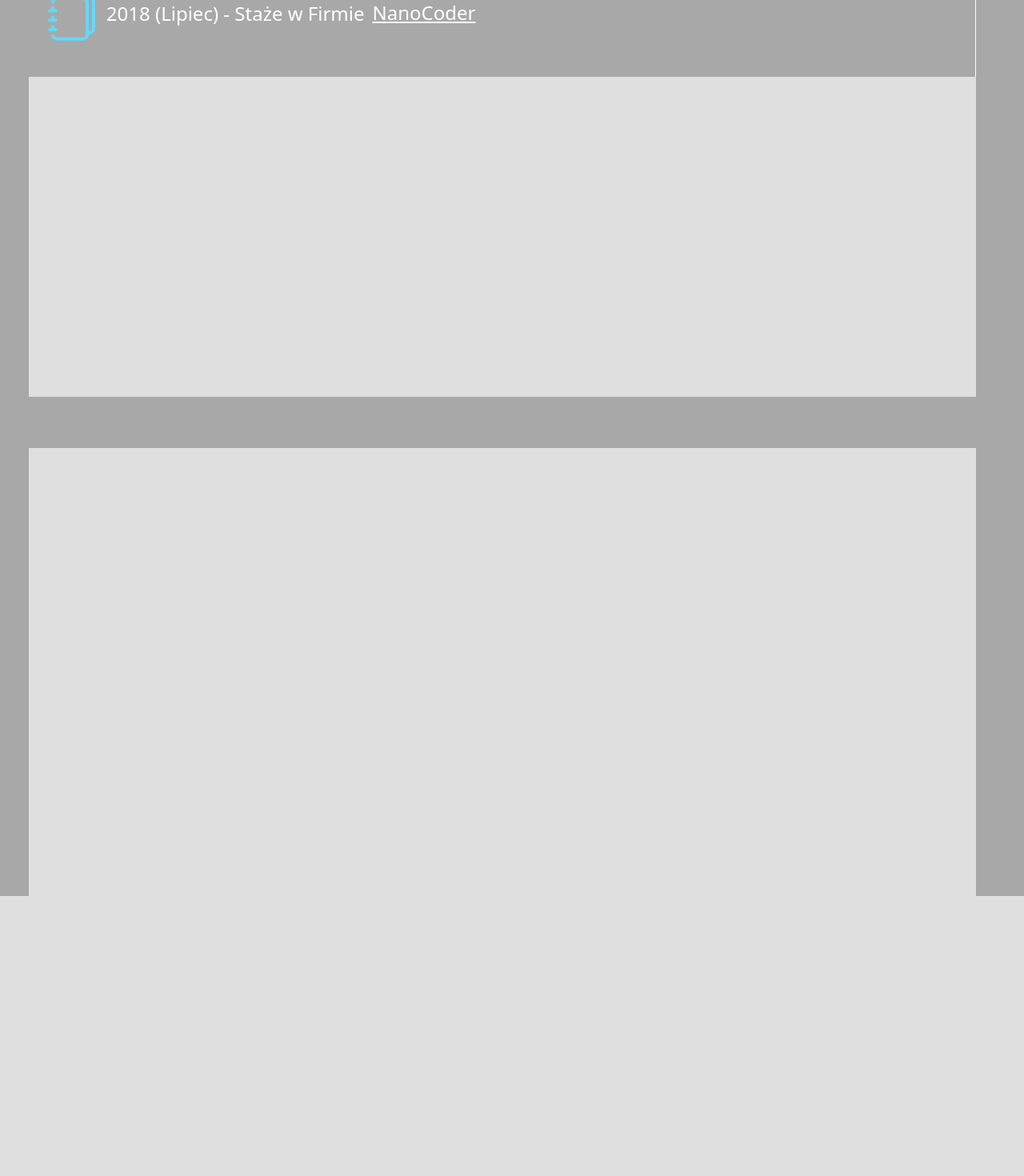
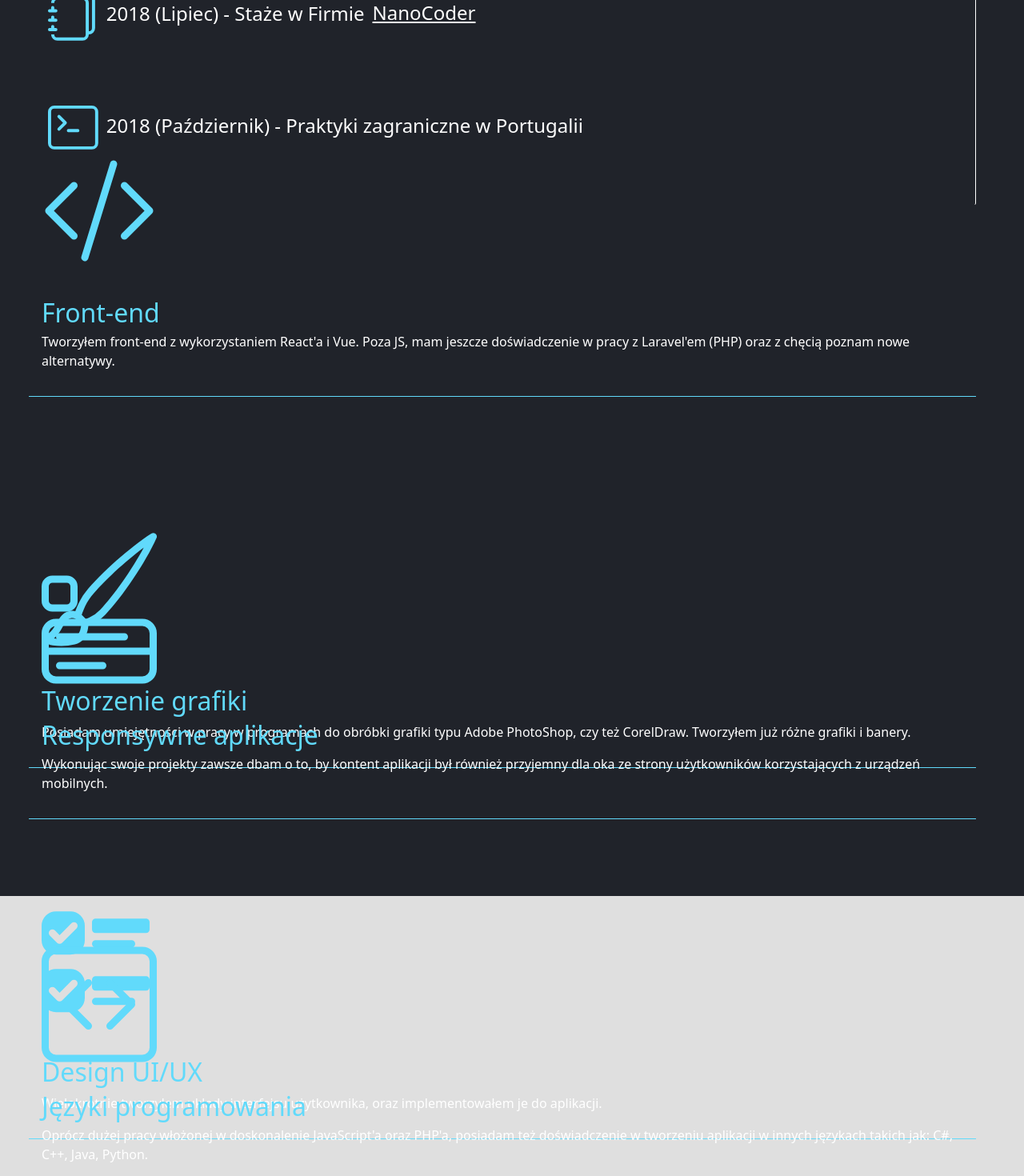
Before and after one commit to tomkowa64/Portfolio-React.js-, a React (Create React App) app in the folder portfolio/: page / in a window 1280 px wide. Shown: the part 2400-3870 px from the top of the page at 80% size. Built offline with nearby package versions, Linux system fonts and the light colour scheme.

Commit message:
Skills Section Designed

```diff
--- a/portfolio/src/components/Skills.js
+++ b/portfolio/src/components/Skills.js
@@ -5,30 +5,75 @@ import '../css/Skills.scss';
 import {Container} from 'react-bootstrap';
 import {Row} from 'react-bootstrap';
 import {Col} from 'react-bootstrap';
+
+//Icons import from react bootstrap
+import {CodeSlash} from 'react-bootstrap-icons';
+import {Brush} from 'react-bootstrap-icons';
+import {UiChecks} from 'react-bootstrap-icons';
+import {MenuApp} from 'react-bootstrap-icons';
+import {CodeSquare} from 'react-bootstrap-icons';
+import {Globe} from 'react-bootstrap-icons';
+
 function Skills() {
   return (
     <section className="skills" id="skills">
         <Container fluid={true}>
           <Row>
             <Col sm={4}>
-              <div className="col-item"></div>
+              <div className="col-item">
+                <CodeSlash />
+                <span className="skill-title">Front-end</span>
+                Tworzyłem front-end z wykorzystaniem React'a
+                i Vue. Poza JS, mam jeszcze doświadczenie w pracy
+                z Laravel'em (PHP) oraz z chęcią poznam nowe alternatywy.
+              </div>
             </Col>
             <Col sm={4}>
-              <div className="col-item"></div>
+              <div className="col-item">
+                <Brush />
+                <span className="skill-title">Tworzenie grafiki</span>
+                Posiadam umiejętności w pracy w programach do
+                obróbki grafiki typu Adobe PhotoShop, czy
+                też CorelDraw. Tworzyłem już różne grafiki
+                i banery.
+              </div>
             </Col>
             <Col sm={4}>
-            <div className="col-item"></div>
+            <div className="col-item">
+                <UiChecks />
+                <span className="skill-title">Design UI/UX</span>
+                Wielokrotnie tworzyłem układy interfejsu użytkownika,
+                oraz implementowałem je do aplikacji.
+            </div>
             </Col>
           </Row>
           <Row>
             <Col sm={4}>
-            <div className="col-item"></div>
+            <div className="col-item">
+                <MenuApp />
+                <span className="skill-title">Responsywne aplikacje</span>
+                Wykonując swoje projekty zawsze dbam o to, by kontent
+                aplikacji był również przyjemny dla oka ze strony
+                użytkowników korzystających z urządzeń mobilnych.
+            </div>
             </Col>
             <Col sm={4}>
-            <div className="col-item"></div>
+            <div className="col-item">
+                <CodeSquare />
+                <span className="skill-title">Języki programowania</span>
+                Oprócz dużej pracy włożonej w doskonalenie JavaScript'a
+                oraz PHP'a, posiadam też doświadczenie w tworzeniu aplikacji
+                w innych językach takich jak:  C#, C++, Java, Python.
+            </div>
             </Col>
             <Col sm={4}>
-            <div className="col-item"></div>
+            <div className="col-item">
+                <Globe />
+                <span className="skill-title">Strony internetowe</span>
+                Potrafię tworzyć strony internetowe, szablony do WordPress'a
+                oraz wtyczki. Obsługiwałem już strony klientów oraz
+                zajmowałem się ich administracją.
+            </div>
             </Col>
           </Row>
         </Container>
--- a/portfolio/src/css/Skills.scss
+++ b/portfolio/src/css/Skills.scss
@@ -1,7 +1,7 @@
 .skills{
     width: 100%;
     height: 70rem;
-    background-color: rgb(168, 168, 168);
+    background-color: #20232a;
     *{
         width: 100%;
         height: 100%;
@@ -10,7 +10,24 @@
             height: 50%;
             *{
                 .col-item{
-                    background-color: rgb(223, 223, 223);;
+                    display: flex;
+                    flex-direction: column;
+                    justify-content: space-between;
+                    font-size: 1em;
+                    color: #FFF;
+                    border-bottom: 1px solid #61dafb;
+                    .skill-title{
+                        padding: 0;
+                        height: 20%;
+                        font-size: 2em;
+                        color: #61dafb;
+                    }
+                    svg{
+                        width: 10em;
+                        padding-left: 0;
+                        padding-bottom: 0;
+                        color: #61dafb;
+                    }
                 }
             }
         }
```
